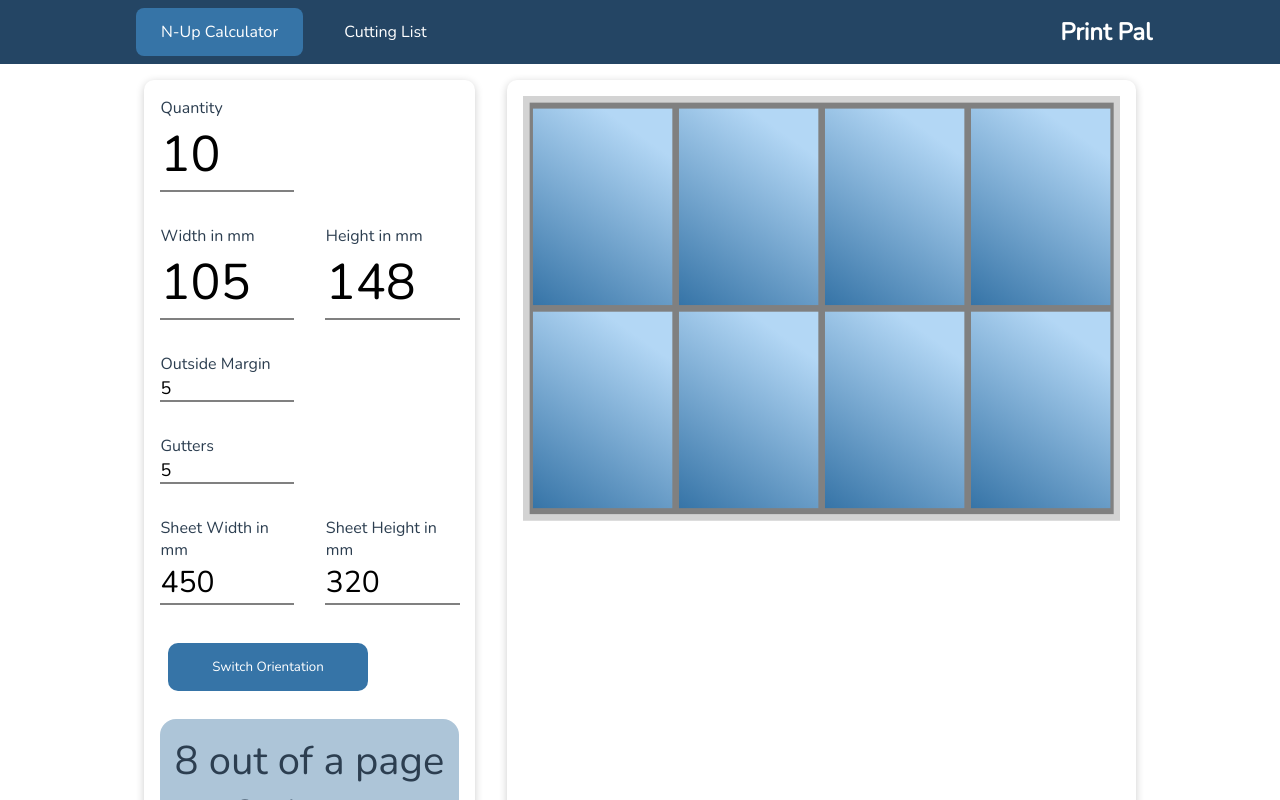
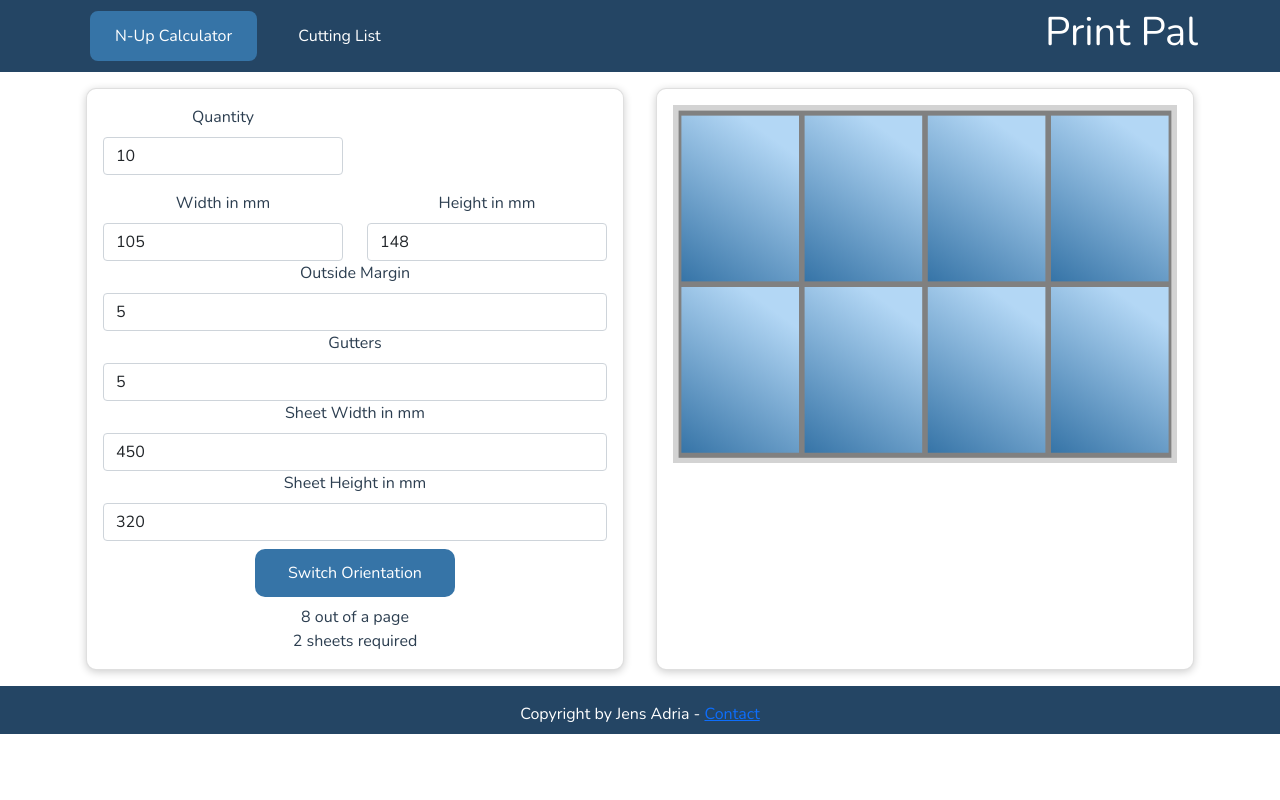
Before and after one commit to jensadria/print-pal, a Vue app: page /nup in a window 1280 px wide. Shown: the top 800 px of the page. Built offline with nearby package versions, Linux system fonts and the light colour scheme.

Commit message:
Initial bootstrap implementation

```diff
--- a/package.json
+++ b/package.json
@@ -8,7 +8,9 @@
     "lint": "vue-cli-service lint"
   },
   "dependencies": {
+    "@popperjs/core": "^2.9.3",
     "axios": "^0.21.1",
+    "bootstrap": "^5.0.0-beta3",
     "core-js": "^3.6.5",
     "date-fns": "^2.21.2",
     "dotenv": "^8.2.0",
--- a/src/App.vue
+++ b/src/App.vue
@@ -9,6 +9,7 @@
 <script>
 import TheHeader from './components/layout/TheHeader.vue';
 import TheFooter from './components/layout/TheFooter.vue';
+import 'bootstrap/dist/css/bootstrap.min.css';
 
 export default {
   name: 'App',
@@ -48,9 +49,9 @@ export default {
   color: #2c3e50;
 }
 
-.container {
-  max-width: 80vw;
-  margin: auto;
+html,
+body {
+  height: 100%;
 }
 
 body {
@@ -58,6 +59,10 @@ body {
   flex-direction: column;
 }
 
+.main {
+  height: 100vh;
+}
+
 .the-footer {
   margin-top: auto;
 }
--- a/src/components/layout/TheFooter.vue
+++ b/src/components/layout/TheFooter.vue
@@ -1,11 +1,9 @@
 <template>
   <footer>
-    <div class="footer-content">
-      <p>
-        Copyright by Jens Adria -
-        <a href="mailto:yencey@gmail.com">Contact</a>
-      </p>
-    </div>
+    <p>
+      Copyright by Jens Adria -
+      <a href="mailto:yencey@gmail.com">Contact</a>
+    </p>
   </footer>
 </template>
 
@@ -15,15 +13,12 @@ export default {};
 
 <style>
 footer {
-  margin: auto;
+  margin: inherit auto 0 auto;
   background: var(--mid-blue);
   color: #ffffff;
-  bottom: 0;
   height: 3rem;
+  padding: 1rem;
+
   /* position: fixed; */
 }
-
-.footer-content {
-  padding: 1rem;
-}
 </style>
--- a/src/components/nup/NupFormCalc.vue
+++ b/src/components/nup/NupFormCalc.vue
@@ -1,74 +1,83 @@
 <template>
   <!-- Finished Size -->
   <div class="container">
-    <base-card>
-      <div class="calculations">
-        <div id="form">
+    <div class="row">
+      <base-card class="col">
+        <div>
           <form v-on:submit.prevent="imposeOnSheet">
-            <div class="form-input">
-              <div class="form-quantity">
-                <label for="qty">Quantity</label>
+            <div>
+              <div class="row mb-3">
+                <div class="col-6">
+                  <label for="qty" class="form-label">Quantity</label>
                   <input
                     type="number"
-                  id="qty"
+                    class="form-control"
                     min="0"
                     v-model.number="nUpInput.qty"
                   />
                 </div>
-              <div class="form-width">
-                <label for="width">Width in mm</label>
+              </div>
+              <div class="row">
+                <div class="col">
+                  <label for="width" class="form-label">Width in mm</label>
                   <input
                     type="number"
+                    class="form-control"
                     id="width"
                     min="0"
                     v-model.number="nUpInput.width"
                   />
                 </div>
-              <div class="form-height">
-                <label for="height">Height in mm</label>
+                <div class="col">
+                  <label for="height" class="form-label">Height in mm</label>
                   <input
                     type="number"
-                  id="height"
+                    class="form-control"
                     min="0"
                     v-model.number="nUpInput.height"
                   />
                 </div>
+              </div>
 
               <!-- Margins & Gutters -->
-              <div class="form-margins">
-                <label for="margins">Outside Margin</label>
+              <div>
+                <label for="margins" class="form-label">Outside Margin</label>
                 <input
                   type="number"
-                  id="margins"
+                  class="form-control"
                   min="0"
                   v-model.number="nUpInput.margins"
                 />
               </div>
-              <div class="form-gutters">
-                <label for="gutters">Gutters</label>
+              <div>
+                <label for="gutters" class="form-label">Gutters</label>
                 <input
                   type="number"
-                  id="gutters"
+                  class="form-control"
                   min="0"
                   v-model.number="nUpInput.gutters"
                 />
               </div>
 
               <!-- Sheet Size -->
-              <div class="form-sheet-width">
-                <label for="sheet-width">Sheet Width in mm</label>
+              <div>
+                <label for="sheet-width" class="form-label"
+                  >Sheet Width in mm</label
+                >
                 <input
                   type="number"
-                  id="sheet-width"
+                  class="form-control"
                   min="0"
                   v-model.number="nUpInput.sheetWidth"
                 />
               </div>
-              <div class="form-sheet-height">
-                <label for="sheet-height">Sheet Height in mm</label>
+              <div>
+                <label for="sheet-height" class="form-label"
+                  >Sheet Height in mm</label
+                >
                 <input
                   type="number"
-                  id="sheet-height"
+                  class="form-control"
                   min="0"
                   v-model.number="nUpInput.sheetHeight"
                 />
@@ -97,9 +106,8 @@
           <div>{{ result }} out of a page</div>
           <div>{{ calculateSheets }} sheets required</div>
         </div>
-      </div>
       </base-card>
-    <base-card>
+      <base-card class="col">
         <!-- <div id="svgContainer"></div> -->
         <div class="svg-wrapper">
           <svg
@@ -112,10 +120,16 @@
             preserveAspectRatio="xMinYMin"
             :viewBox="'0 0 ' + nUpInput.sheetWidth + ' ' + nUpInput.sheetHeight"
           >
-          <rect width="100%" height="100%" fill="lightgray" id="sheetSizeSvg" />
+            <rect
+              width="100%"
+              height="100%"
+              fill="lightgray"
+              id="sheetSizeSvg"
+            />
           </svg>
         </div>
       </base-card>
+    </div>
   </div>
 </template>
 
@@ -285,16 +299,7 @@ export default {
       this.imposeOnSheet();
       this.drawOnSheet();
     },
-    // resetNumbers() {
-    //   const svgContainer = document.getElementById('svgContainer');
-    //   svgContainer.textContent = '';
 
-    //   for (let key in this.nUpInput) {
-    //     this.nUpInput[key] = 0;
-    //   }
-    //   this.nUpInput.sheetWidth = 450;
-    //   this.nUpInput.sheetHeight = 320;
-    // },
     validateFields() {
       const { width, height, sheetWidth, sheetHeight, margins } = this.nUpInput;
 
@@ -331,135 +336,4 @@ export default {
 /* * {
   border: 0.1px dotted red;
 } */
-.container {
-  display: flex;
-  /* flex-wrap: wrap; */
-}
-
-.container > div:first-child {
-  flex: 1;
-}
-
-.container > div:nth-child(2) {
-  flex: 2;
-}
-
-.calculations {
-  display: flex;
-  flex-direction: column;
-  justify-content: center;
-  align-items: center;
-}
-
-.form-input {
-  width: auto;
-  display: grid;
-  grid-template-columns: repeat(2, 1fr);
-  grid-gap: 2rem;
-  grid-template-rows: auto;
-  grid-template-areas:
-    'qty . '
-    'width height '
-    'margins .'
-    'gutters .'
-    'sheet-width sheet-height';
-}
-
-.form-quantity {
-  grid-area: qty;
-}
-.form-width {
-  grid-area: width;
-}
-.form-height {
-  grid-area: height;
-}
-.form-margins {
-  grid-area: margins;
-}
-.form-gutters {
-  grid-area: gutters;
-}
-.form-sheet-width {
-  grid-area: sheet-width;
-}
-.form-sheet-height {
-  grid-area: sheet-height;
-}
-
-input,
-label {
-  display: block;
-  text-align: left;
-  padding: 0.5px;
-}
-
-input {
-  display: block;
-  border: 2px solid gray;
-  border-top: none;
-  border-right: none;
-  border-left: none;
-  font-size: 30px;
-  font-weight: medium;
-}
-
-input:focus {
-  border: 2px solid var(--mid-blue);
-  border-top: none;
-  border-right: none;
-  border-left: none;
-  background-color: var(--very-light-blue);
-  outline: none;
-}
-
-#sheet-width,
-#sheet-height,
-#margins,
-#gutters,
-#qty,
-#width,
-#height {
-  width: 100%;
-  text-align: left;
-}
-
-#qty,
-#width,
-#height {
-  font-size: 50px;
-  height: 70px;
-}
-
-#margins,
-#gutters {
-  font-size: 18px;
-}
-
-.results {
-  width: 100%;
-  height: 12rem;
-  display: flex;
-  flex-direction: column;
-  align-items: center;
-  justify-content: center;
-  font-size: 40px;
-  background: var(--very-light-blue);
-  margin: 20px;
-  border-radius: 1rem;
-}
-
-.buttons {
-  display: flex;
-  flex-wrap: wrap;
-  align-items: center;
-  justify-content: left;
-  margin-top: 30px;
-}
-
-@media (max-width: 768px) {
-  .container {
-    flex-direction: column;
-  }
-}
 </style>
--- a/src/pages/NupCalc.vue
+++ b/src/pages/NupCalc.vue
@@ -13,14 +13,3 @@ export default {
   },
 };
 </script>
-
-<style scoped>
-div {
-  display: flex;
-  width: 100%;
-}
-
-/* .size-control {
-  width: 50%;
-} */
-</style>
```
Also changed, not shown: 1 other file (tests, documents, lock files or other folders). Lines whose indentation alone changed are shown as unchanged.
